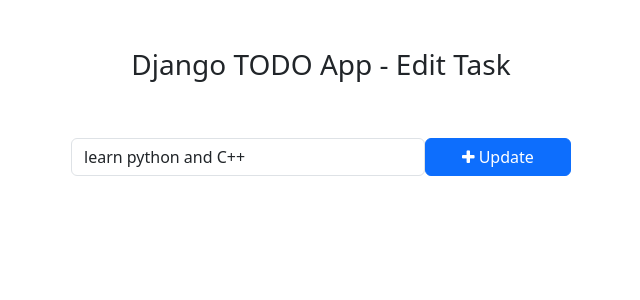
After one commit to quan3721/todo, a Django app: page /todo/edit_task/2 in a window 1280 px wide. The commit adds this page. Shown: the top 300 px of the page, without its empty margins (319-959 px from the left). Run offline with Django 4.2, Linux system fonts and the light colour scheme; data comes from the database, SQL or seed files in the repository; both versions use the stored data as it was after the commit.

Commit message:
todo app final

```diff
--- /dev/null
+++ b/templates/edit_task.html
@@ -0,0 +1,28 @@
+<!DOCTYPE html>
+<html lang="en">
+<head>
+    <meta charset="UTF-8">
+    <meta name="viewport" content="width=device-width, initial-scale=1.0">
+    <title>Edit Task - Django TODO App</title>
+
+    <!-- Bootstrap -->
+    <link href="https://cdn.jsdelivr.net/npm/bootstrap@5.3.0-alpha1/dist/css/bootstrap.min.css" rel="stylesheet" integrity="sha384-GLhlTQ8iRABdZLl6O3oVMWSktQOp6b7In1Zl3/Jr59b6EGGoI1aFkw7cmDA6j6gD" crossorigin="anonymous">
+    <script src="https://cdn.jsdelivr.net/npm/bootstrap@5.3.0-alpha1/dist/js/bootstrap.bundle.min.js" integrity="sha384-w76AqPfDkMBDXo30jS1Sgez6pr3x5MlQ1ZAGC+nuZB+EYdgRZgiwxhTBTkF7CXvN" crossorigin="anonymous"></script>
+    <!-- Font Awesome Icons -->
+    <link rel="stylesheet" href="https://cdnjs.cloudflare.com/ajax/libs/font-awesome/4.7.0/css/font-awesome.min.css">
+</head>
+<body>
+    <div class="container">
+        <h3 class="pt-5 pb-5 text-center">Django TODO App - Edit Task</h3>
+        <form action="{% url 'edit_task' get_task.pk %}" method="POST" style="width: 500px; margin:auto;">
+            {% csrf_token %}
+            <div class="form-group">
+                <span style="display: flex;">
+                    <input type="text" name="task" class="form-control" value="{{ get_task.task }}">
+                    <button type="submit" class="btn btn-primary" style="width: 200px;"><i class="fa fa-plus"></i> Update</button>
+                </span>
+            </div>
+        </form>
+    </div>
+</body>
+</html>
--- a/todo/views.py
+++ b/todo/views.py
@@ -5,8 +5,12 @@
 
     tasks = Task.objects.filter(is_completed=False).order_by('-updated_at') # get objects following the condition
     # print(tasks)
+
+    completed_tasks = Task.objects.filter(is_completed=True)
+
     context = {
-        'tasks': tasks
+        'tasks': tasks,
+        'completed_tasks': completed_tasks,
     }
 
     return render(request, 'home-todo.html', context)
--- a/todo_app/urls.py
+++ b/todo_app/urls.py
@@ -2,5 +2,18 @@
 from . import views
 
 urlpatterns = [
-    path('addTask/', views.addTask, name='addTask')
+    # Add Task
+    path('addTask/', views.addTask, name='addTask'),
+
+    # Mark as Done #
+    path('markasdone/<int:pk>', views.mark_as_done, name='mark_as_done'),
+
+    # Mark as Undone
+    path('markasundone/<int:pk>', views.mark_as_undone, name='mark_as_undone'),
+
+    # EDIT Feature #
+    path('edit_task/<int:pk>', views.edit_task, name='edit_task'),
+
+    # Delete task #
+    path('delete_task/<int:pk>', views.delete_task, name='delete_task'),
 ]
--- a/todo_app/views.py
+++ b/todo_app/views.py
@@ -1,6 +1,7 @@
-from django.shortcuts import render, redirect
+from django.shortcuts import get_object_or_404, render, redirect
 from django.http import HttpResponse
 from .models import Task
+
 
 # Create your views here.
 def addTask(request):
@@ -9,3 +10,42 @@
     Task.objects.create(task=task)
 
     return redirect('home')
+
+def mark_as_done(request, pk):
+
+    task = get_object_or_404(Task, pk=pk)
+    # print(task)
+    task.is_completed = True
+    task.save()
+
+    return redirect('home')
+
+def mark_as_undone(request, pk):
+
+    task = get_object_or_404(Task, pk=pk)
+    task.is_completed = False
+    task.save()
+
+    return redirect('home')
+
+def edit_task(request, pk):
+
+    get_task = get_object_or_404(Task, pk=pk)
+    if request.method == 'POST':
+        new_task = request.POST['task']
+        get_task.task = new_task
+        get_task.save()
+        return redirect('home')
+    else:
+        context = {
+            'get_task': get_task
+        }
+        return render(request, 'edit_task.html', context)
+
+def delete_task(request, pk):
+
+    task = get_object_or_404(Task, pk=pk)
+
+    task.delete()
+
+    return redirect('home')
```
Also changed, not shown: templates/home-todo.html (+7 -4 lines), db.sqlite3.
